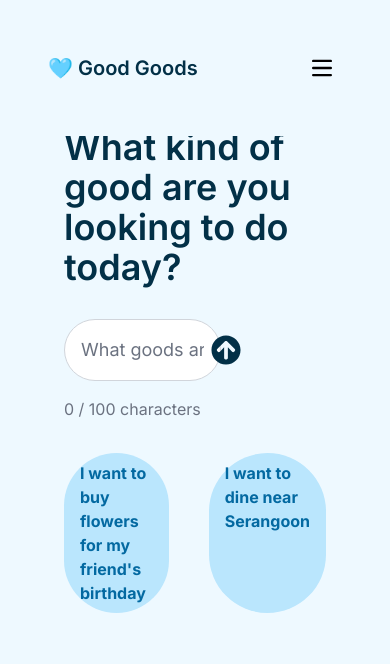
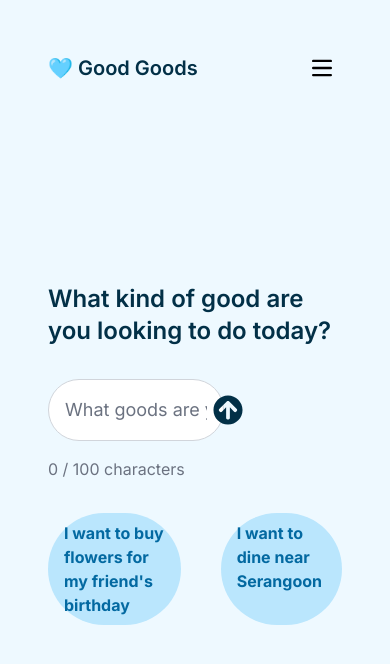
Before and after one commit to eugenetangkj/good-goods, a Next.js app: page / in a window 390 px wide. Shown: the top 664 px of the page. Built offline with nearby package versions, Linux system fonts and the light colour scheme.

Commit message:
Add title responsiveness

```diff
--- a/src/app/(root)/page.tsx
+++ b/src/app/(root)/page.tsx
@@ -5,8 +5,8 @@ export default function Home() {
   return (
     <div className="bg-good-goods-blue-100 w-screen h-screen p-8">
       <Navbar />
-      <div className='flex flex-col justify-center h-screen-4/5 p-8 space-y-8'>
-        <h2 className='text-good-goods-blue-900 font-semibold text-4xl'>What kind of good are you looking to do today?</h2>
+      <div className='flex flex-col justify-center h-screen-4/5 p-4 space-y-8 mt-10vh'>
+        <h2 className='text-good-goods-blue-900 font-semibold text-2xl sm:text-3xl lg:text-4xl'>What kind of good are you looking to do today?</h2>
         <AISearchBar />
       </div>
     </div>
--- a/tailwind.config.ts
+++ b/tailwind.config.ts
@@ -26,7 +26,10 @@ const config: Config = {
       },
       width: {
         'screen-4/5': '80vw'
-      }
+      },
+      margin: {
+        '10vh': '10vh'
+      },
     },
   },
   plugins: [
```
